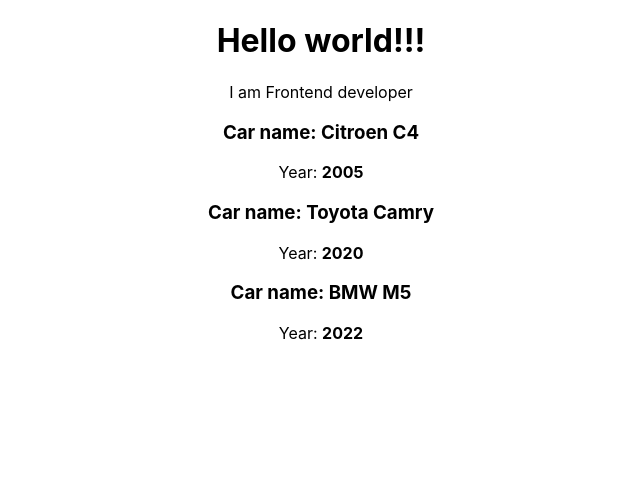
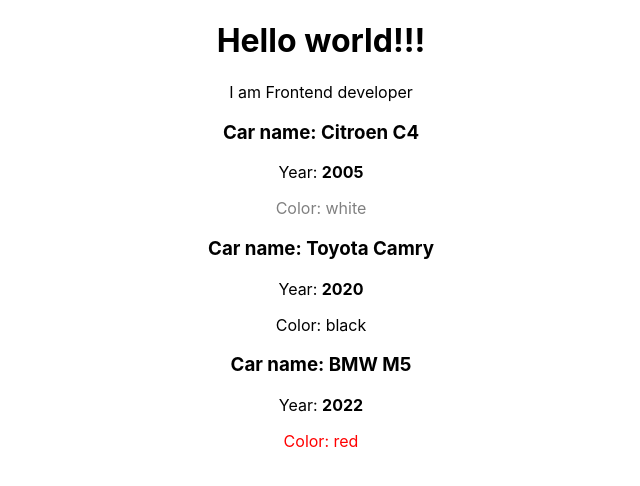
Before and after one commit to Aleksandr-Glebik/vm-react-js, a React (Create React App) app in the folder react-theory/: page / in a window 1280 px wide. Shown: the top 486 px of the page, without its empty margins (319-959 px from the left). Built offline with nearby package versions, Linux system fonts and the light colour scheme.

Commit message:
feat: add props.children

```diff
--- a/react-theory/src/App.js
+++ b/react-theory/src/App.js
@@ -14,9 +14,15 @@
       </div>
       <p>I am Frontend developer</p>
 
-      <Car name={'Citroen C4'} year={'2005'}/>
-      <Car name={'Toyota Camry'} year={'2020'}/>
-      <Car name={'BMW M5'} year={'2022'}/>
+      <Car name={'Citroen C4'} year={'2005'}>
+        <p style={{color: 'grey'}}>Color: white</p>
+      </Car>
+      <Car name={'Toyota Camry'} year={'2020'}>
+        <p style={{color: 'black'}}>Color: black</p>
+      </Car>
+      <Car name={'BMW M5'} year={'2022'}>
+        <p style={{color: 'red'}}>Color: red</p>
+      </Car>
     </div>
   )
 }
--- a/react-theory/src/Car/Car.js
+++ b/react-theory/src/Car/Car.js
@@ -1,8 +1,9 @@
-import React from 'react';
+import React, { Children } from 'react';
 
 export default (props) => (
     <div>
         <h3>Car name: {props.name}</h3>
         <p>Year: <strong>{props.year}</strong></p>
+        {props.children}
     </div>
 )
```
